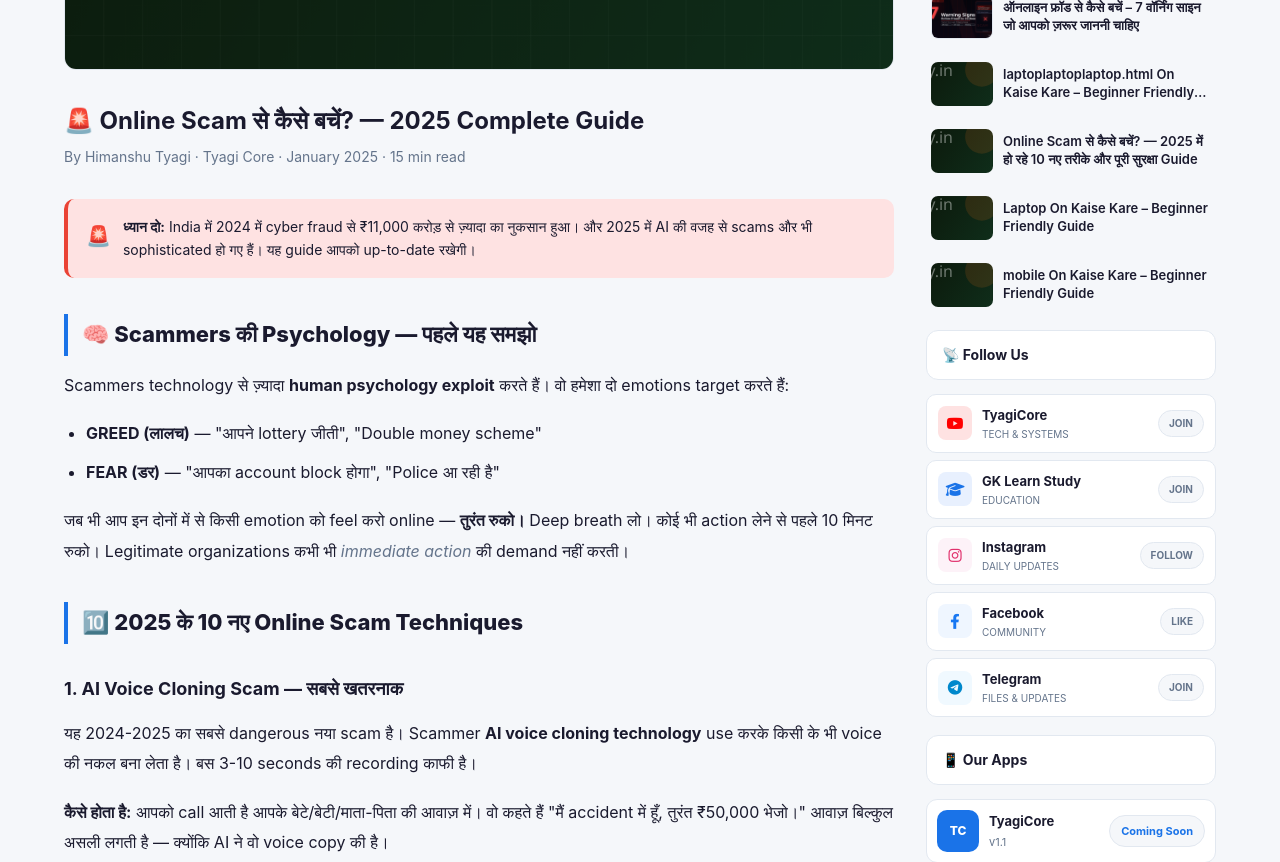
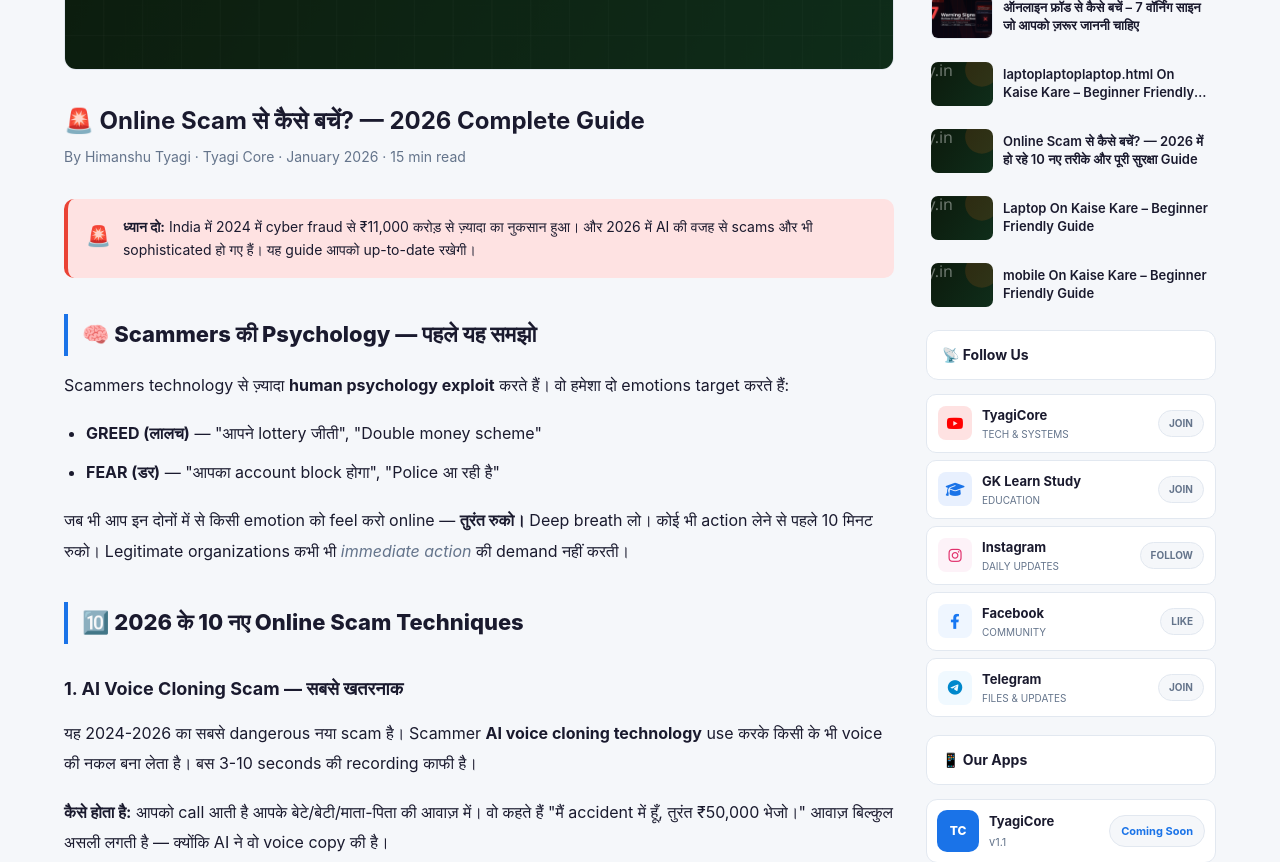
Before and after one commit to HimanshuTyagiJi/TyagiCore, a Jekyll site: the page built from online-scam-se-kaise-bache-2026.html, in a window 1280 px wide and 1400 px high, scrolled down 475 px. Shown: the part 154-1016 px from the top of the window. Built offline with Jekyll 4.4.1, drawn with Linux system fonts in a browser that asks for light colours; some of the changed text lies outside the part shown.

Commit message:
Update and rename online-scam-se-kaise-bache-2025.html to online-scam-se-kaise-bache-2026.html

```diff
--- a/online-scam-se-kaise-bache-2025.html
+++ b/online-scam-se-kaise-bache-2026.html
@@ -1,11 +1,11 @@
 ---
 layout: default
-title: "Online Scam से कैसे बचें? — 2025 में हो रहे 10 नए तरीके और पूरी सुरक्षा Guide"
-description: "2025 में online fraud के नए-नए तरीके आ गए हैं — AI voice cloning, deepfake video, fake UPI QR। जानें कैसे पहचानें और कैसे बचें। Complete Hindi guide।"
+title: "Online Scam से कैसे बचें? — 2026 में हो रहे 10 नए तरीके और पूरी सुरक्षा Guide"
+description: "2026 में online fraud के नए-नए तरीके आ गए हैं — AI voice cloning, deepfake video, fake UPI QR। जानें कैसे पहचानें और कैसे बचें। Complete Hindi guide।"
 image: ""
 is_post: true
 categories: [Cyber Security, Privacy, Guide]
-date: 2025-01-25
+date: 2026-02-25
 author: "Himanshu Tyagi"
 ---
 
@@ -15,19 +15,19 @@ author: "Himanshu Tyagi"
 <div class="post-hero-img" id="post-hero-wrap">
   <img
     src=""
-    data-title="Online Scam से कैसे बचें? 2025 Guide"
+    data-title="Online Scam से कैसे बचें? 2026 Guide"
     data-autothumb="true"
     alt="Online Scam से बचने की पूरी guide — Tyagi Core"
     width="1280" height="720"
   >
 </div>
 
-<h1>🚨 Online Scam से कैसे बचें? — 2025 Complete Guide</h1>
-<p style="color:var(--text-muted);font-size:14px;margin-bottom:28px;">By Himanshu Tyagi · Tyagi Core · January 2025 · 15 min read</p>
+<h1>🚨 Online Scam से कैसे बचें? — 2026 Complete Guide</h1>
+<p style="color:var(--text-muted);font-size:14px;margin-bottom:28px;">By Himanshu Tyagi · Tyagi Core · January 2026 · 15 min read</p>
 
 <div class="tip-box danger">
   <span class="tip-icon">🚨</span>
-  <div class="tip-text"><strong>ध्यान दो:</strong> India में 2024 में cyber fraud से ₹11,000 करोड़ से ज़्यादा का नुकसान हुआ। और 2025 में AI की वजह से scams और भी sophisticated हो गए हैं। यह guide आपको up-to-date रखेगी।</div>
+  <div class="tip-text"><strong>ध्यान दो:</strong> India में 2024 में cyber fraud से ₹11,000 करोड़ से ज़्यादा का नुकसान हुआ। और 2026 में AI की वजह से scams और भी sophisticated हो गए हैं। यह guide आपको up-to-date रखेगी।</div>
 </div>
 
 <h2>🧠 Scammers की Psychology — पहले यह समझो</h2>
@@ -46,11 +46,11 @@ author: "Himanshu Tyagi"
   Legitimate organizations कभी भी <em>immediate action</em> की demand नहीं करती।
 </p>
 
-<h2>🔟 2025 के 10 नए Online Scam Techniques</h2>
+<h2>🔟 2026 के 10 नए Online Scam Techniques</h2>
 
 <h3>1. AI Voice Cloning Scam — सबसे खतरनाक</h3>
 <p>
-  यह 2024-2025 का सबसे dangerous नया scam है।
+  यह 2024-2026 का सबसे dangerous नया scam है।
   Scammer <strong>AI voice cloning technology</strong> use करके किसी के भी voice की नकल बना लेता है।
   बस 3-10 seconds की recording काफी है।
 </p>
```
